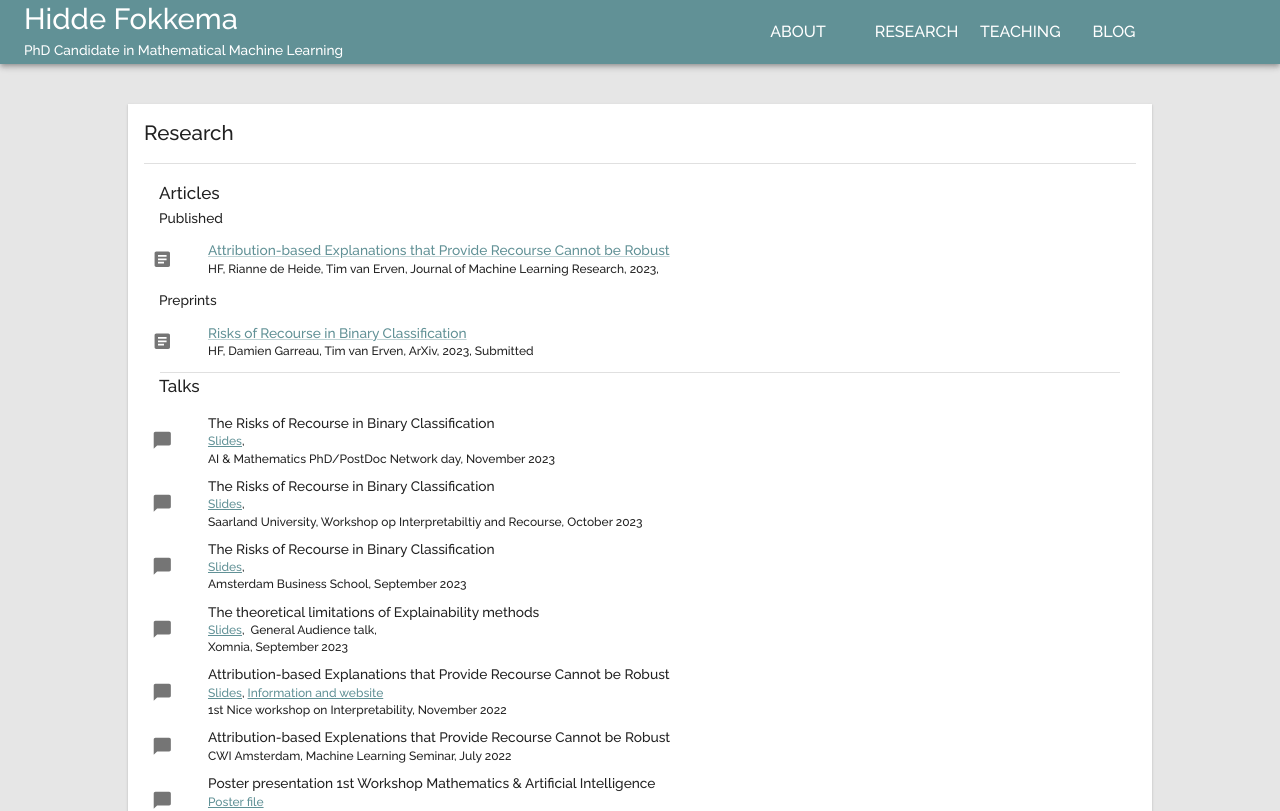
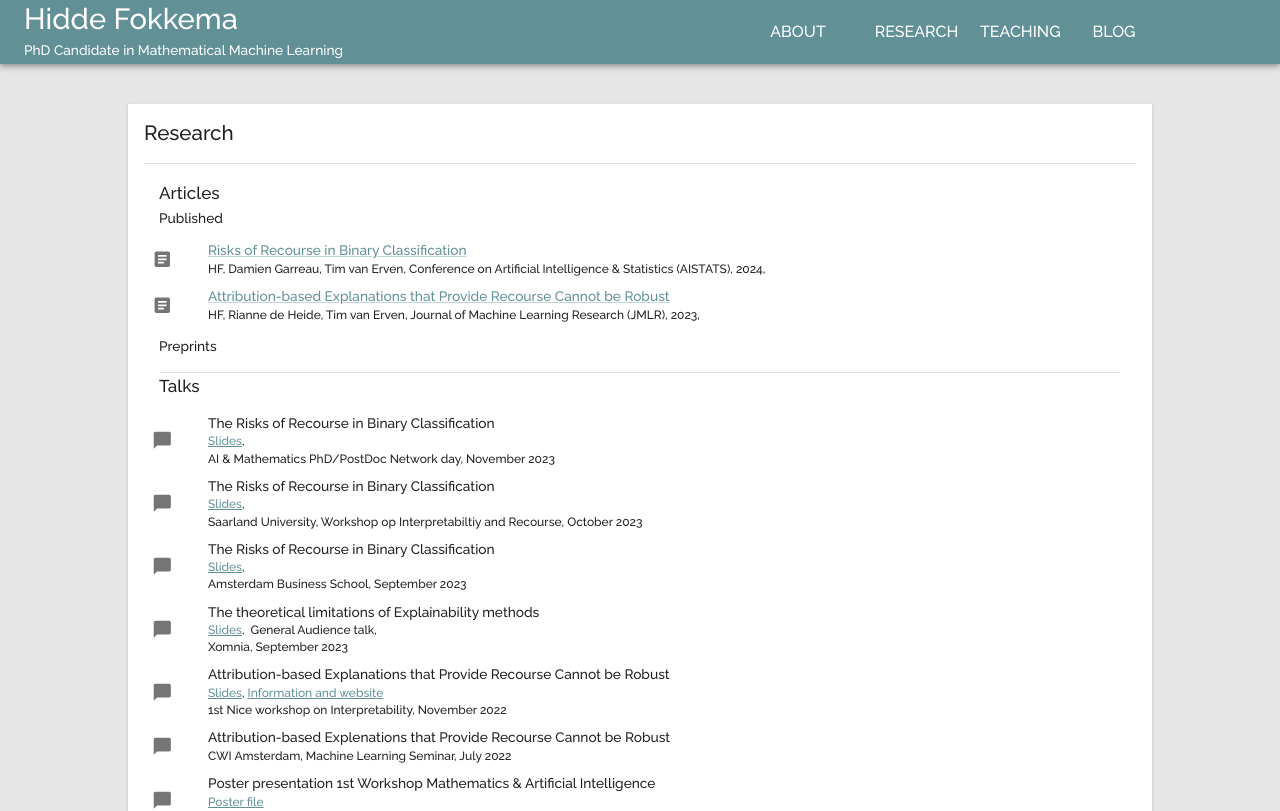
Before and after one commit to HiddeFok/personal-website-react, a React (Create React App) app: page /research in a window 1280 px wide. Shown: the top 811 px of the page. Built offline with nearby package versions, Linux system fonts and the light colour scheme.

Commit message:
Updated publications

```diff
--- a/src/data/publications.ts
+++ b/src/data/publications.ts
@@ -12,16 +12,15 @@ export const listPublications: Publication[] = [
 {
     title: 'Risks of Recourse in Binary Classification',
     authors: ['HF', 'Damien Garreau', 'Tim van Erven'],
-    journal: 'ArXiv',
-    date: '2023',
+    journal: 'Conference on Artificial Intelligence & Statistics (AISTATS)',
+    date: '2024',
     link: 'https://arxiv.org/abs/2306.00497',
-    status: "preprint",
-    additional: 'Submitted'
+    status: "published",
   },
   {
     title: 'Attribution-based Explanations that Provide Recourse Cannot be Robust',
     authors: ['HF', 'Rianne de Heide', 'Tim van Erven'],
-    journal: 'Journal of Machine Learning Research',
+    journal: 'Journal of Machine Learning Research (JMLR)',
     date: '2023',
     link: 'https://jmlr.org/papers/v24/23-0042.html',
     status: "published"
```
